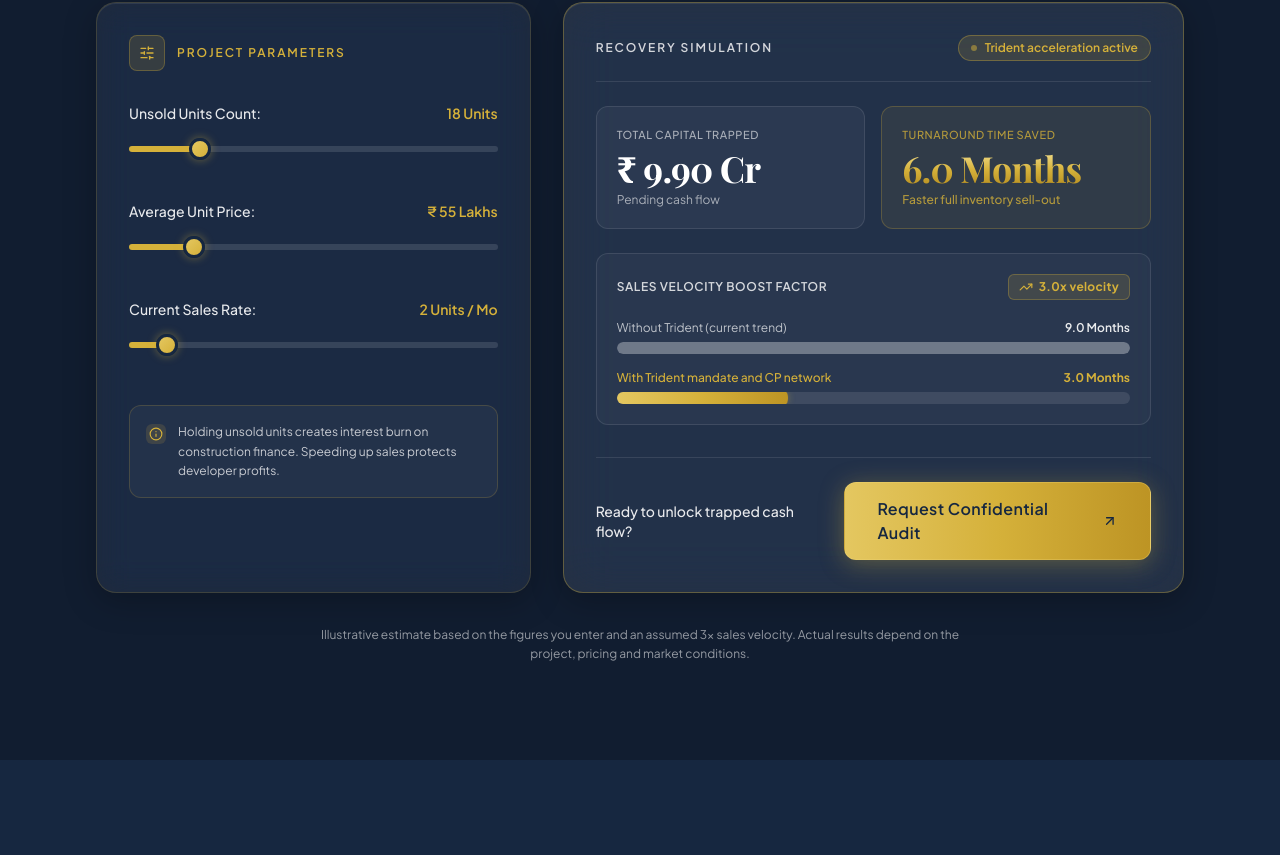
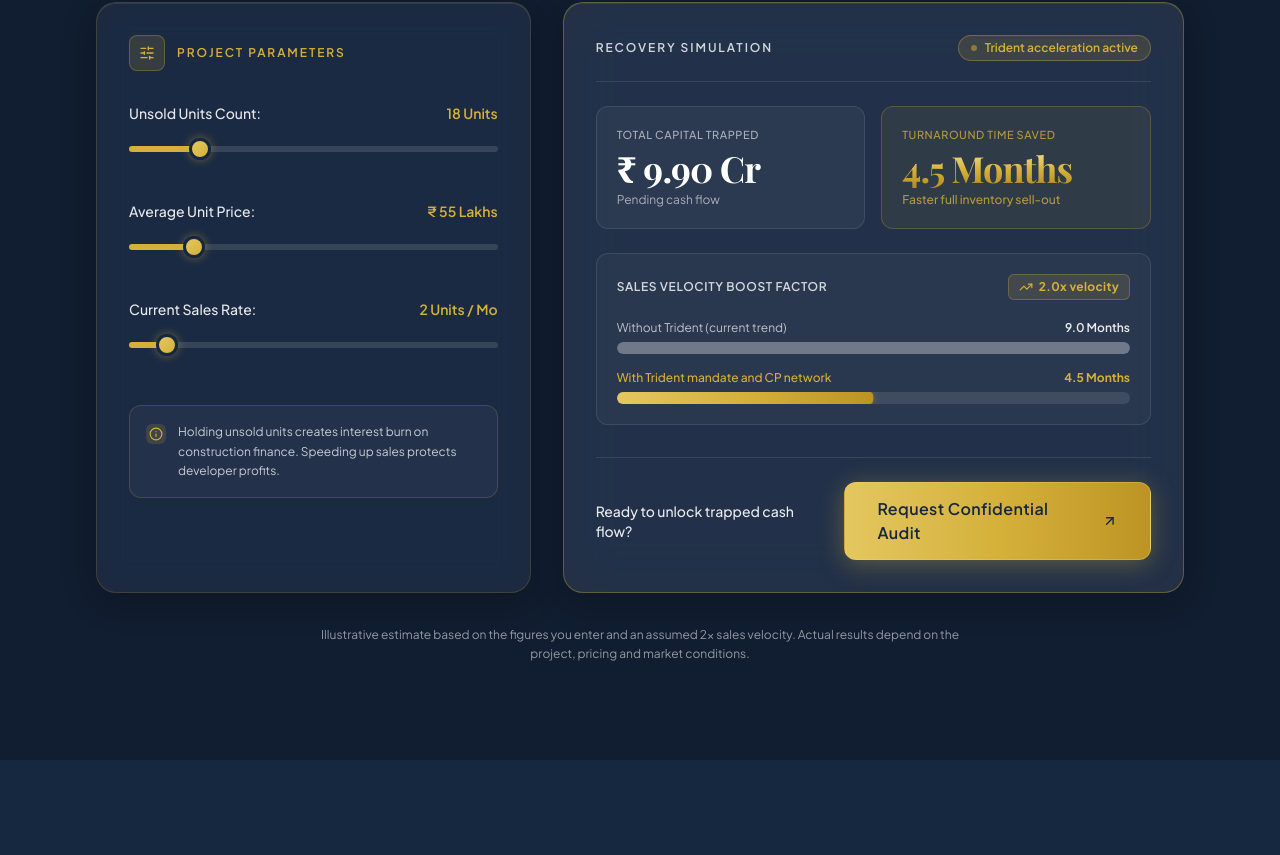
Before and after one commit to tridentpropstrategy/Trident-propstrategy-website-, a Next.js app: page / in a window 1280 px wide. Shown: the part 3310-4165 px from the top of the page. Built offline with nearby package versions, Linux system fonts and the light colour scheme.

Commit message:
updated the calculator x3 to x2

```diff
--- a/src/components/sections/Calculator.tsx
+++ b/src/components/sections/Calculator.tsx
@@ -336,7 +336,7 @@ export function Calculator() {
                       className="inline-flex items-center gap-1.5 px-2.5 py-1 rounded-md bg-[#d5b13a]/15 border border-[#d5b13a]/30 text-[#d5b13a] text-xs font-bold tracking-wide"
                     >
                       <TrendingUp className="w-3.5 h-3.5" />
-                      <span>{BOOST_FACTOR}.0x velocity</span>
+                      <span>{BOOST_FACTOR.toFixed(1)}x velocity</span>
                     </motion.div>
                   </div>
 
--- a/src/data/calculator.ts
+++ b/src/data/calculator.ts
@@ -1,7 +1,7 @@
 // Configurations and constants for Stalled Inventory Capital Recovery Simulator
 
 // PLACEHOLDER. Confirm the real figure with the client before launch
-export const BOOST_FACTOR = 3;
+export const BOOST_FACTOR = 2;
 
 export interface SliderConfig {
   id: "units" | "price" | "rate";
```
